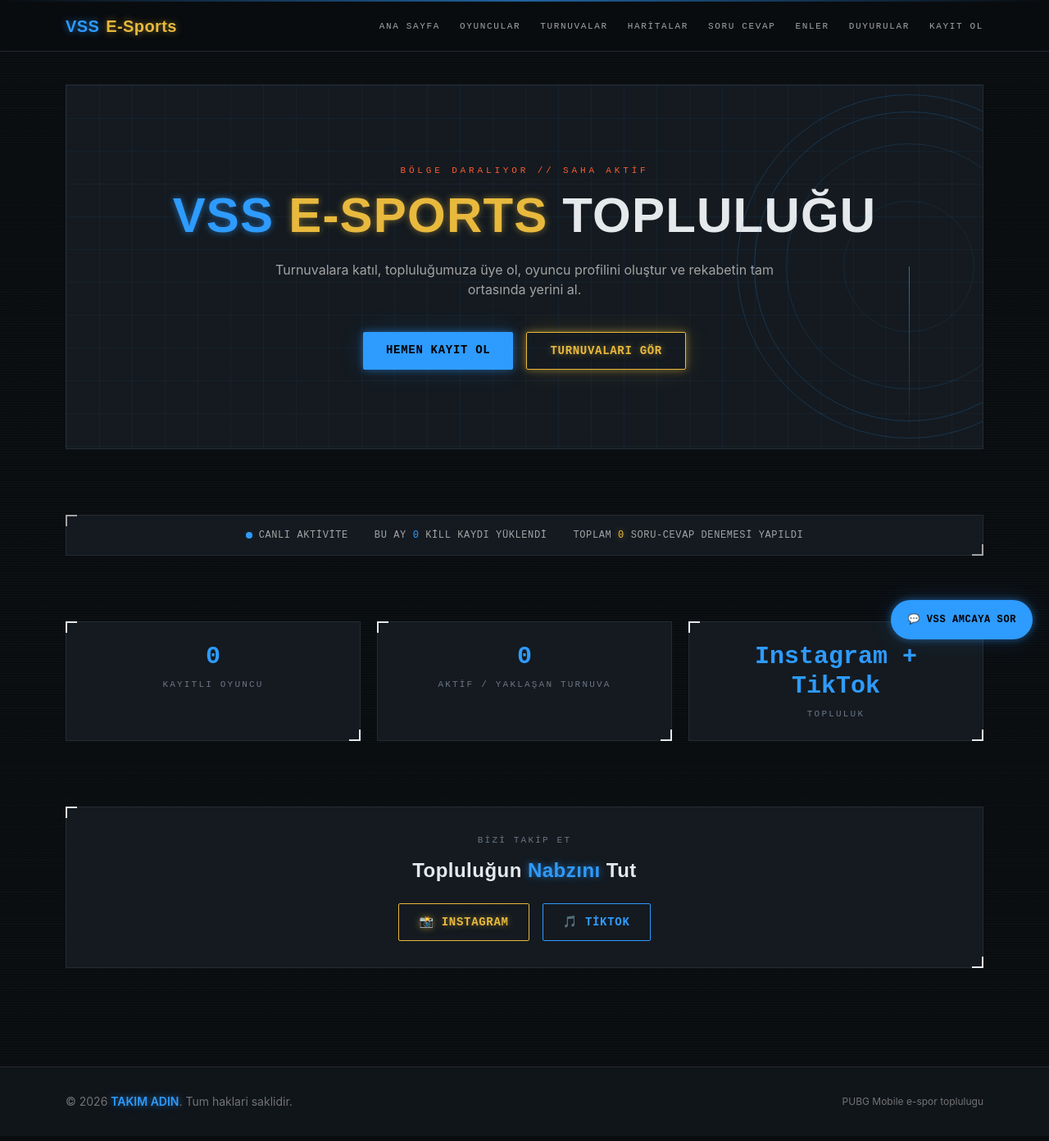
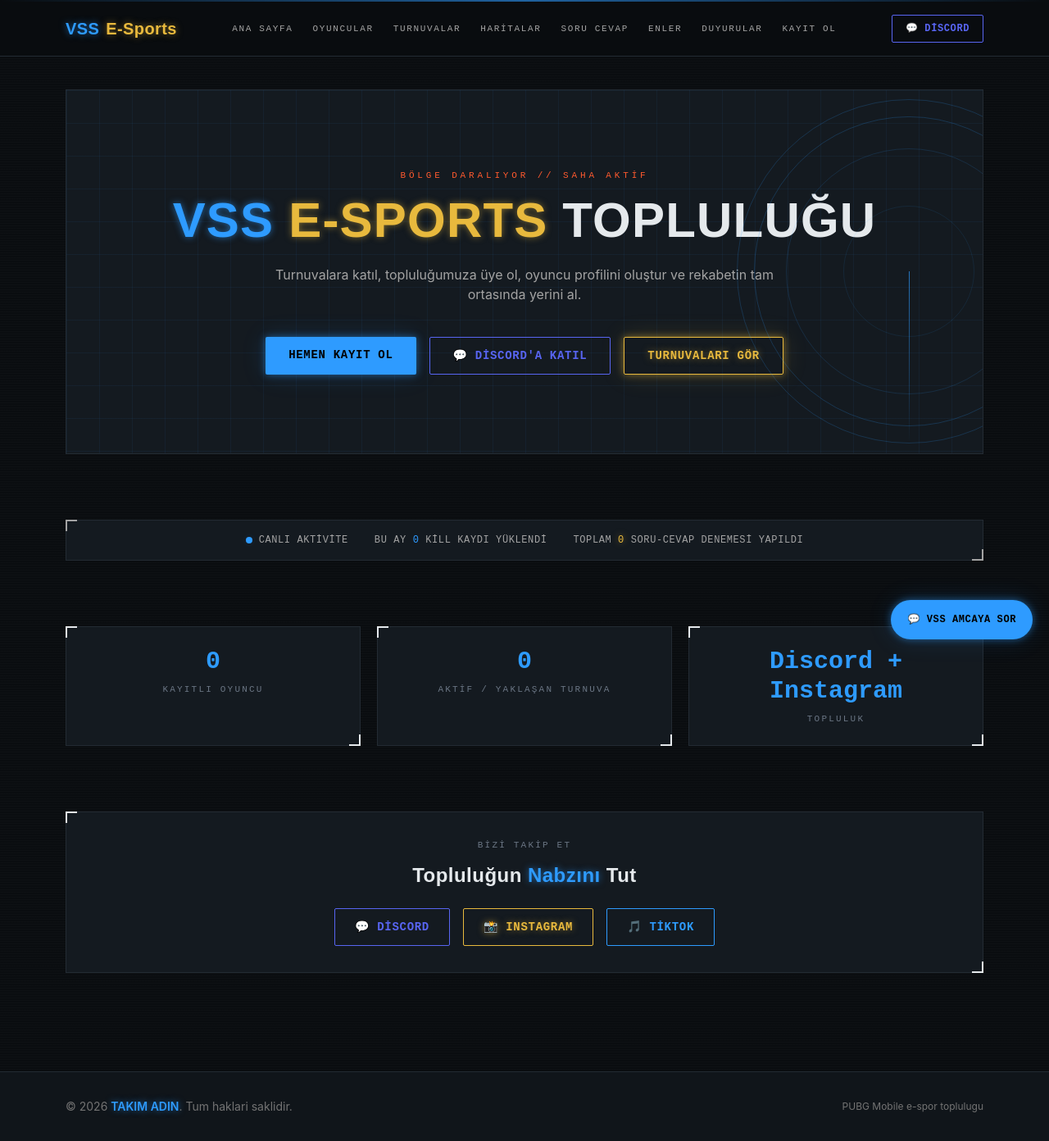
Before and after one commit to vss-espor-site/vss-espor-site, a Next.js app: page / in a window 1280 px wide. Shown: the whole page at 82% size. Built offline with nearby package versions, Linux system fonts and the light colour scheme.

Commit message:
Discord baglantisi eklendi

```diff
--- a/src/app/page.tsx
+++ b/src/app/page.tsx
@@ -2,6 +2,8 @@
 import { prisma } from "@/lib/prisma";
 
 export const dynamic = "force-dynamic";
+
+const DISCORD_INVITE = "https://discord.gg/rSMqjUGeza";
 
 function currentMonthKey() {
   const now = new Date();
@@ -23,7 +25,6 @@
     <div className="space-y-20">
       {/* HERO */}
       <section className="relative overflow-hidden border border-bg-border bg-bg-card bg-grid px-6 py-24 text-center">
-        {/* Radar dekoru */}
         <div className="pointer-events-none absolute right-[-120px] top-1/2 hidden h-[420px] w-[420px] -translate-y-1/2 md:block">
           <div className="absolute inset-0 rounded-full border border-neon-green/20" />
           <div className="absolute inset-[60px] rounded-full border border-neon-green/15" />
@@ -52,6 +53,14 @@
           >
             Hemen Kayıt Ol
           </Link>
+          <a
+            href={DISCORD_INVITE}
+            target="_blank"
+            rel="noopener noreferrer"
+            className="rounded-sm border border-[#5865F2] px-7 py-3 font-hud text-sm font-bold uppercase tracking-wider text-[#5865F2] transition hover:scale-105 hover:bg-[#5865F2] hover:text-white"
+          >
+            💬 Discord'a Katıl
+          </a>
           <Link
             href="/tournaments"
             className="rounded-sm border border-neon-yellow px-7 py-3 font-hud text-sm font-bold uppercase tracking-wider gold-text shadow-neonYellow transition hover:scale-105"
@@ -82,7 +91,7 @@
       <section className="grid grid-cols-1 gap-5 sm:grid-cols-3">
         <StatCard label="Kayıtlı Oyuncu" value={playerCount} />
         <StatCard label="Aktif / Yaklaşan Turnuva" value={activeTournaments.length} />
-        <StatCard label="Topluluk" value="Instagram + TikTok" />
+        <StatCard label="Topluluk" value="Discord + Instagram" />
       </section>
 
       {/* LATEST ANNOUNCEMENT */}
@@ -125,6 +134,14 @@
         </h3>
         <div className="flex flex-wrap justify-center gap-4">
           <a
+            href={DISCORD_INVITE}
+            target="_blank"
+            rel="noopener noreferrer"
+            className="rounded-sm border border-[#5865F2] px-6 py-3 font-hud text-sm font-bold uppercase tracking-wider text-[#5865F2] transition hover:scale-105 hover:bg-[#5865F2] hover:text-white"
+          >
+            💬 Discord
+          </a>
+          <a
             href="https://instagram.com/DEGISTIR_INSTAGRAM_KULLANICI_ADI"
             target="_blank"
             rel="noopener noreferrer"
--- a/src/components/Navbar.tsx
+++ b/src/components/Navbar.tsx
@@ -10,6 +10,8 @@
   { href: "/announcements", label: "Duyurular" },
   { href: "/register", label: "Kayıt Ol" },
 ];
+
+const DISCORD_INVITE = "https://discord.gg/rSMqjUGeza";
 
 export default function Navbar() {
   return (
@@ -29,6 +31,14 @@
             </li>
           ))}
         </ul>
+        <a
+          href={DISCORD_INVITE}
+          target="_blank"
+          rel="noopener noreferrer"
+          className="hidden items-center gap-2 rounded-sm border border-[#5865F2] px-4 py-2 font-hud text-xs font-bold uppercase tracking-wider text-[#5865F2] transition hover:scale-105 hover:bg-[#5865F2] hover:text-white md:flex"
+        >
+          💬 Discord
+        </a>
         <Link
           href="/register"
           className="rounded-sm bg-neon-green px-4 py-2 font-hud text-xs font-bold uppercase tracking-wider text-black shadow-neon transition hover:scale-105 md:hidden"
@@ -43,6 +53,9 @@
             {l.label}
           </Link>
         ))}
+        <a href={DISCORD_INVITE} target="_blank" rel="noopener noreferrer" className="whitespace-nowrap text-[#5865F2]">
+          Discord
+        </a>
       </div>
     </header>
   );
```
